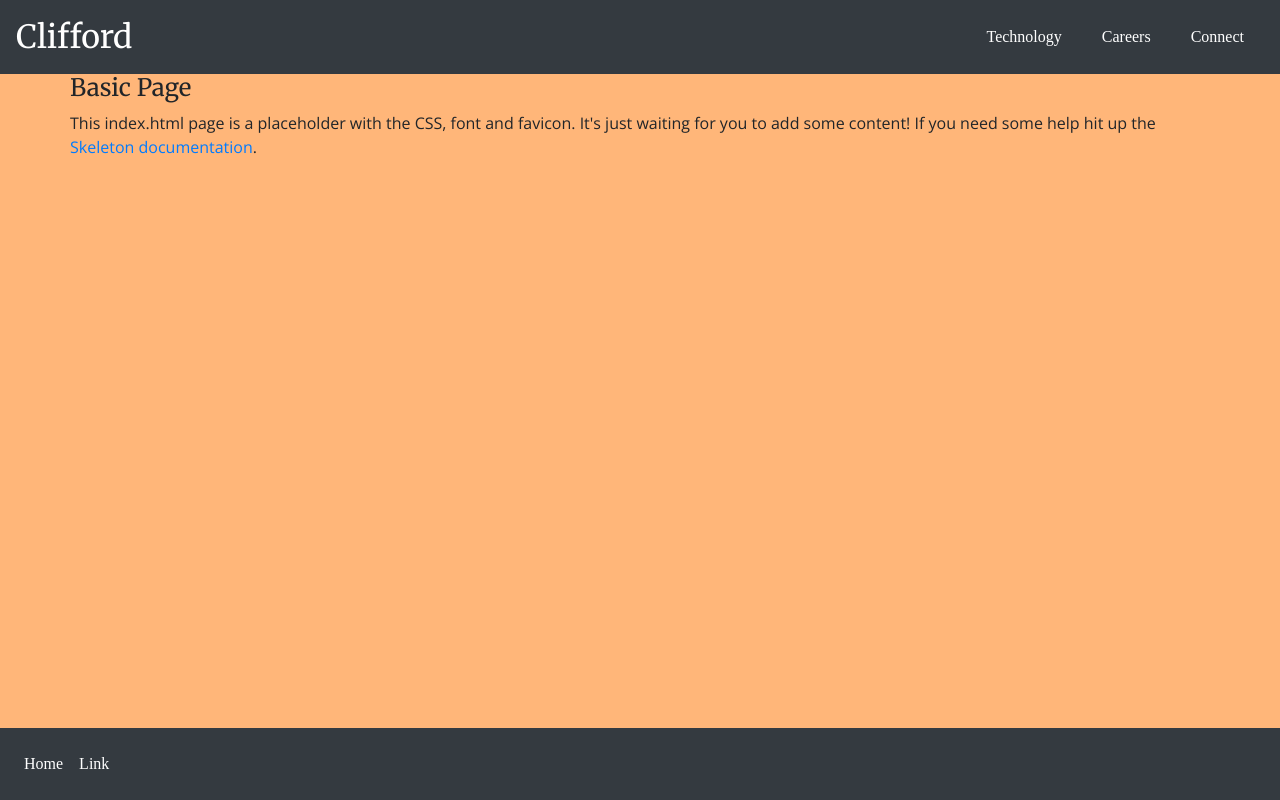
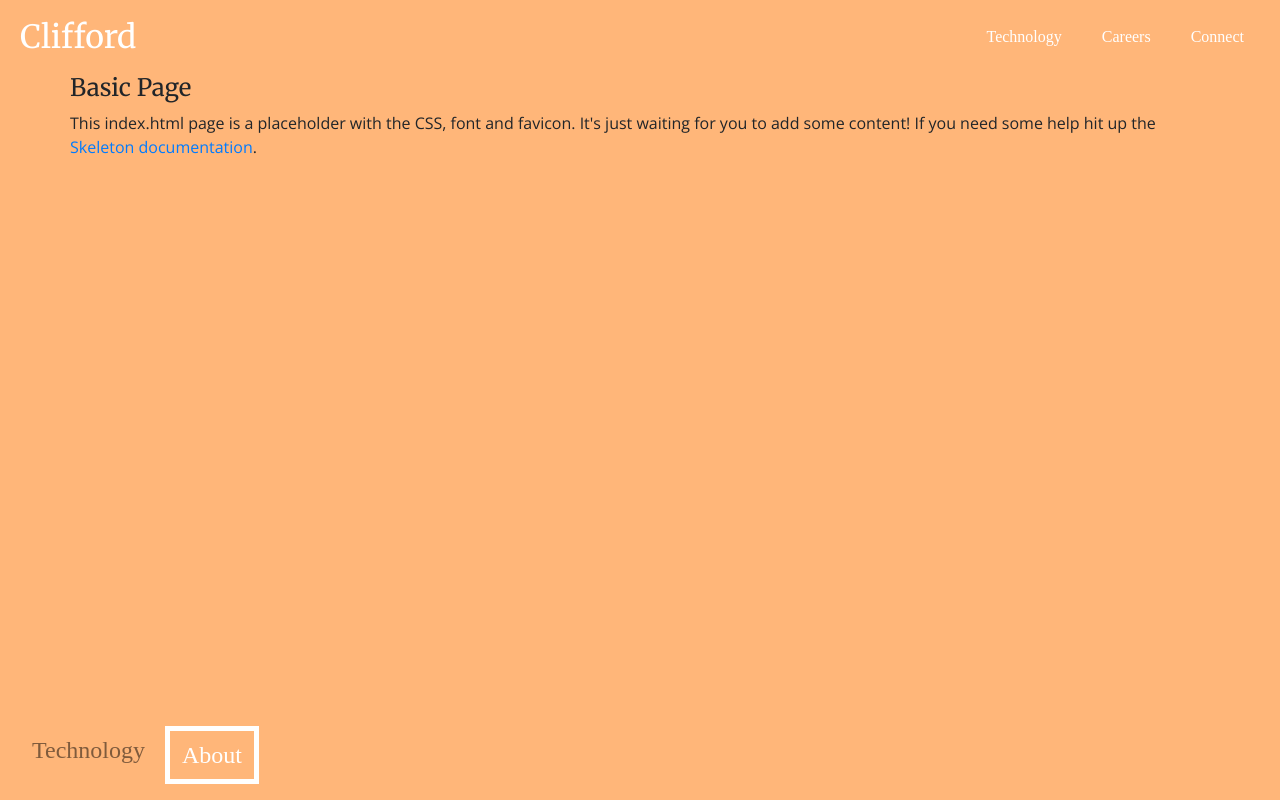
Before and after one commit to lpg0/clifford-website, a website: page docs/index.html in a window 1280 px wide. Shown: the top 800 px of the page. Drawn offline with nearby package versions, Linux system fonts and the light colour scheme.

Commit message:
index changes

```diff
--- a/docs/index.html
+++ b/docs/index.html
@@ -36,8 +36,8 @@
 
   <!-- Top Navigational Bar
   –––––––––––––––––––––––––––––––––––––––––––––––––– -->
-  <nav class="navbar navbar-expand-lg navbar-dark bg-dark">
-    <a class="navbar-brand" href="file:///C:/clifford-website/docs/index.html#" style="font-family: Merriweather; font-size: 200% ; color:white;">Clifford</a>
+  <nav class="navbar navbar-expand-lg navbar-dark transparent">
+    <a class="navbar-brand" href="file:///C:/clifford-website/docs/index.html#" style="font-family: Merriweather; font-size: 200%; margin-left: 4px; color:white;">Clifford</a>
     <button style="border-style: none; outline: 0;" class="navbar-toggler collapsed " type="button" data-toggle="collapse" data-target="#navbarNavDropdown" aria-controls="navbarNavDropdown" aria-expanded="false" aria-label="Toggle navigation">
       <i style="color: white; font-size: 125%"class="fas fa-bars"></i>
     </button>
@@ -68,16 +68,18 @@
     </div>
   </div>
 
-  <!-- Bottom Navigational Bar
+  <!-- Middle Navigational Bar
   –––––––––––––––––––––––––––––––––––––––––––––––––– -->
-  <nav class="navbar navbar-fixed-top navbar-expand-sm navbar-dark bg-dark" style="position: absolute; bottom: 0; width: 100%">
+  <nav class="navbar navbar-fixed-top navbar-expand-sm navbar-dark transparent" style="position: absolute; bottom: 0; width: 100%">
     <div class="collapse navbar-collapse show" id="navbarCollapse">
       <ul class="navbar-nav mr-auto text-center">
         <li class="nav-item active">
-          <a class="nav-link" style="margin-bottom: 8px; margin-top: 8px; font-family: Merriweather Black; color:white;" href="#">Home <span class="sr-only">(current)</span></a>
+          <button type="button" style="background-color: transparent; border-width: 0; border-radius: 0; margin-bottom: 8px; margin-top: 8px; margin-left: 4px; margin-right: 4px; font-family: Merriweather Black;color: rgba(0, 0, 0, 0.5); font-size: 150%" class="btn btn-primary">Technology</button>
+          <!--<a class="nav-link" style="margin-bottom: 8px; margin-top: 8px; font-family: Merriweather Black; color:#e61c20; font-size: 150%" href="#">Home <span class="sr-only">(current)</span></a>-->
         </li>
         <li class="nav-item active">
-          <a class="nav-link" style="margin-bottom: 8px; margin-top: 8px; font-family: Merriweather Black; color:white;" href="#">Link</a>
+          <button type="button" style="background-color: transparent; border-width: 5px; border-color: white; border-radius: 0; margin-bottom: 8px; margin-top: 8px; margin-left: 4px; margin-right: 4px; font-family: Merriweather Black; color: white; font-size: 150%" class="btn btn-primary">About</button>
+          <!--<a class="nav-link" style="margin-bottom: 8px; margin-top: 8px; font-family: Merriweather Black; color:#e61c20; font-size: 150%" href="#">Link</a>-->
         </li>
       </ul>
     </div>
```
